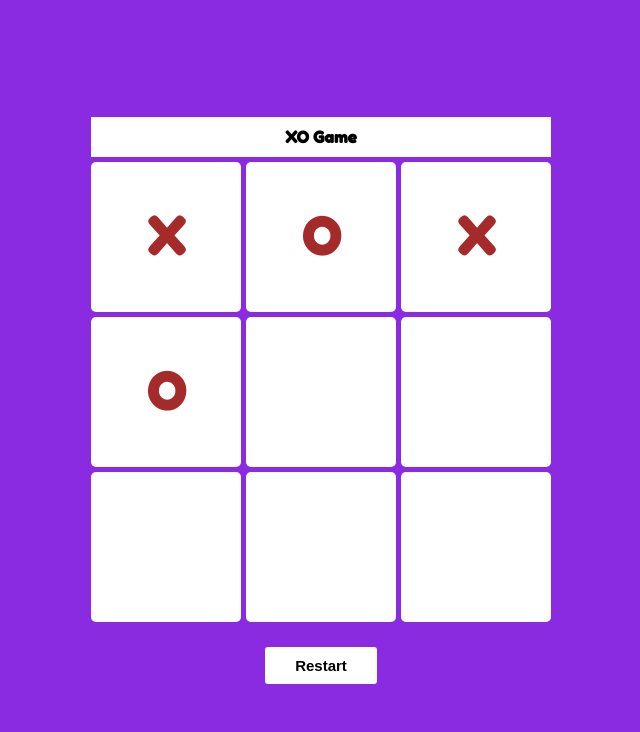
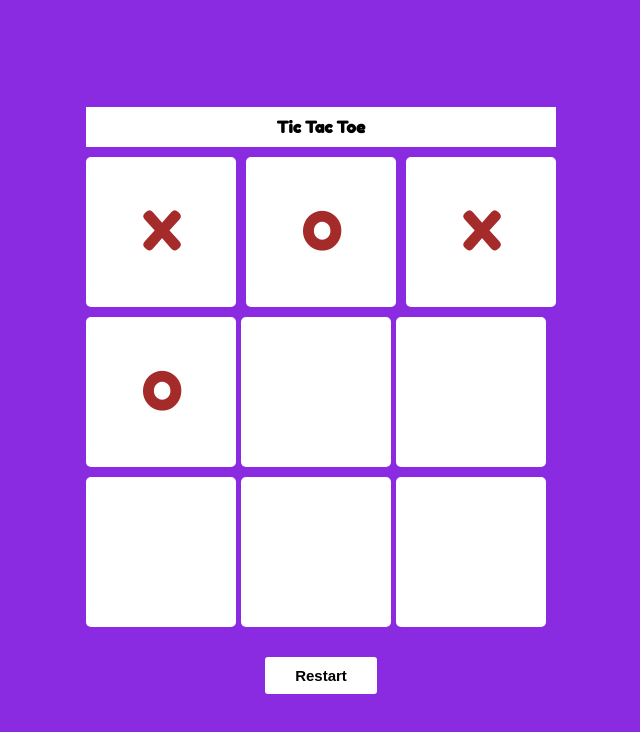
Before and after one commit to HabibaIbrahim6/phase1, a plain HTML site: page index.html in a window 1280 px wide. Shown: the whole page, without its empty margins (319-959 px from the left). Drawn offline with Linux system fonts and the light colour scheme.

Commit message:
change name header

```diff
--- a/index.html
+++ b/index.html
@@ -8,7 +8,8 @@
 </head>
 <body>
     <div class="board">
-        <div class="header"> XO Game</div>
+
+        <div class="header"> Tic Tac Toe</div>
         <div class="index11">
             <div class="index" id="index1">X</div>
             <div class="index" id="index2">O</div>
--- a/style.css
+++ b/style.css
@@ -18,7 +18,7 @@ body{
 .board{
     display: flex;
     flex-direction: column;
-    gap: 5px;
+    gap: 10px;
     margin: auto;
 }
 .header{
@@ -30,7 +30,7 @@ body{
 .index11{
     display: flex;
     flex-direction: row;
-    gap: 5px;
+    gap: 10px;
 }
 .index22{
     display: flex;
```
